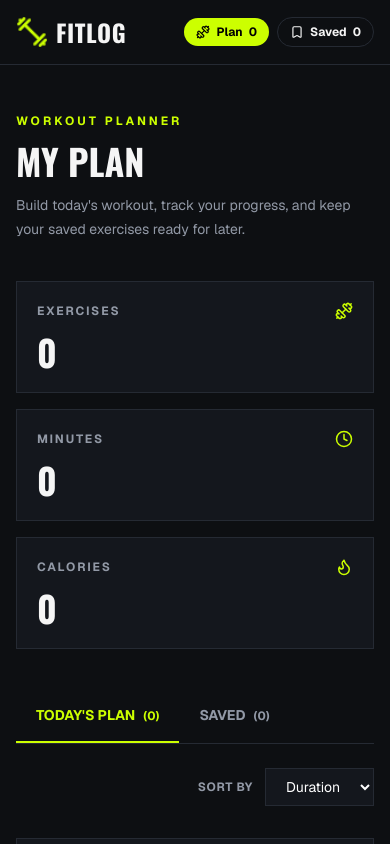
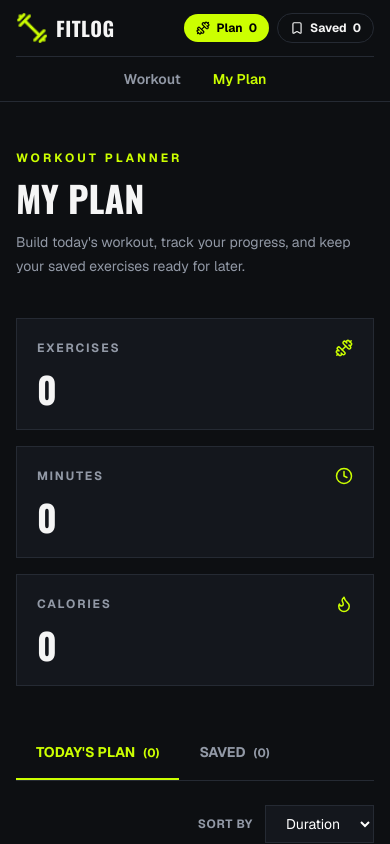
Before and after one commit to almamuncode/fitlog, a Next.js app: page /my-plan in a window 390 px wide. Shown: the top 844 px of the page. Built offline with nearby package versions, Linux system fonts and the light colour scheme.

Commit message:
improve responsive layouts across FitLog

```diff
--- a/components/layout/Navbar.tsx
+++ b/components/layout/Navbar.tsx
@@ -25,7 +25,7 @@ export default function Navbar() {
 
     return (
         <header className="border-b border-[var(--border)]">
-            <nav className="mx-auto flex h-16 max-w-7xl items-center justify-between px-4 md:px-6">
+            <nav className="mx-auto flex max-w-7xl flex-wrap items-center justify-between gap-3 px-4 py-3 md:h-16 md:flex-nowrap md:px-6 md:py-0">
                 {/* Logo */}
                 <Link href="/" className="flex items-center">
                     <Image
@@ -36,13 +36,13 @@ export default function Navbar() {
                         priority
                         className="h-8 w-auto"
                     />
-                    <span className="ml-2 font-display text-2xl font-bold tracking-wide">
+                    <span className="ml-2 font-display text-xl font-bold tracking-wide sm:text-2xl">
                         FITLOG
                     </span>
                 </Link>
 
                 {/* Navigation */}
-                <div className="hidden items-center gap-8 md:flex">
+                <div className="order-3 flex w-full items-center justify-center gap-8 border-t border-[var(--border)] pt-3 md:order-none md:w-auto md:border-0 md:pt-0">
                     <Link
                         href="/"
                         className={`text-sm font-semibold transition-colors ${isWorkoutActive
```
